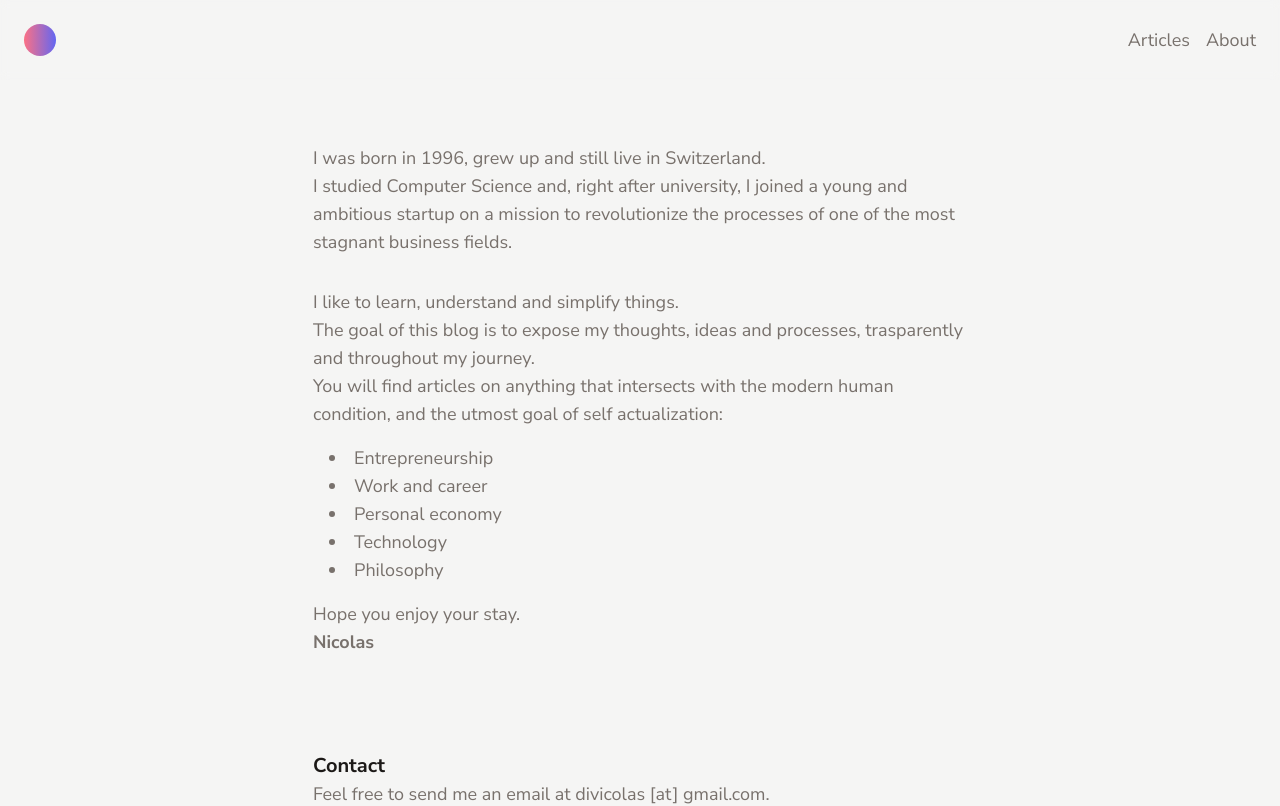
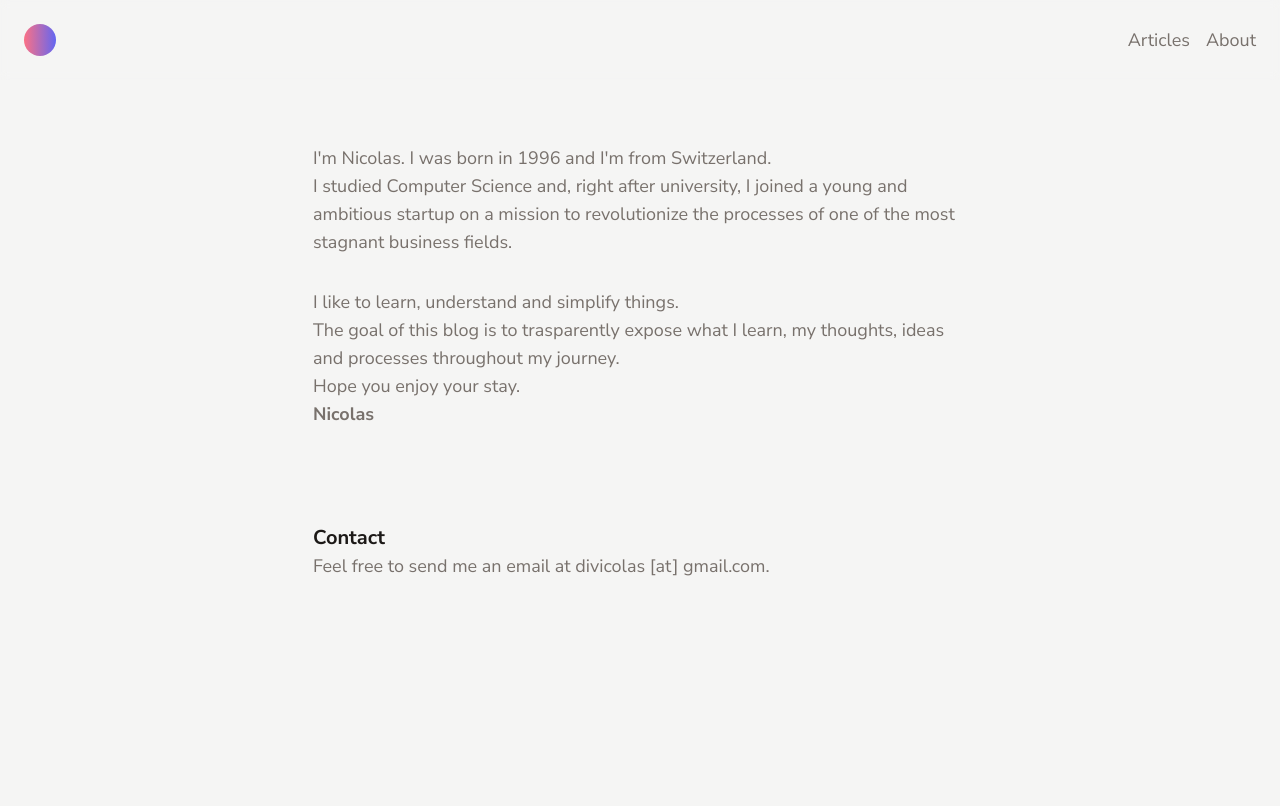
Before and after one commit to divin1/blog, a Next.js app: page /about in a window 1280 px wide. Shown: the top 806 px of the page. Built offline with nearby package versions, Linux system fonts and the light colour scheme.

Commit message:
adapted text

```diff
--- a/src/pages/about.jsx
+++ b/src/pages/about.jsx
@@ -10,25 +10,16 @@ function About() {
       <Layout>
         <Container>
           <p className="pt-16">
-            I was born in 1996, grew up and still live in Switzerland. <br />I
+            I'm Nicolas. I was born in 1996 and I'm from Switzerland. <br />I
             studied Computer Science and, right after university, I joined a
             young and ambitious startup on a mission to revolutionize the
             processes of one of the most stagnant business fields.
           </p>
           <p className="pt-8">
             I like to learn, understand and simplify things. <br />
-            The goal of this blog is to expose my thoughts, ideas and processes,
-            trasparently and throughout my journey. <br />
-            You will find articles on anything that intersects with the modern
-            human condition, and the utmost goal of self actualization:
+            The goal of this blog is to trasparently expose what I learn, my
+            thoughts, ideas and processes throughout my journey. <br />
           </p>
-          <ul className="p-4 list-disc list-inside">
-            <li>Entrepreneurship</li>
-            <li>Work and career</li>
-            <li>Personal economy</li>
-            <li>Technology</li>
-            <li>Philosophy</li>
-          </ul>
           <p>
             Hope you enjoy your stay.
             <br />
```
